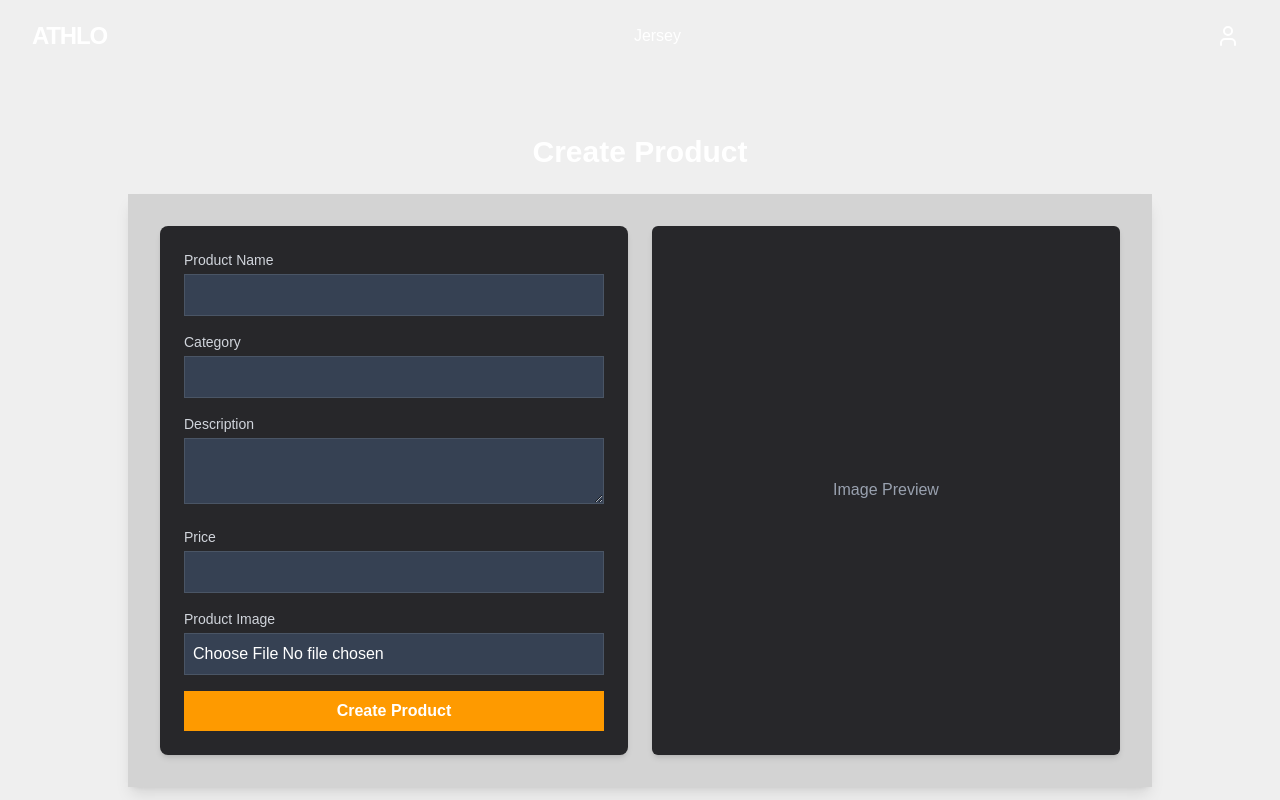
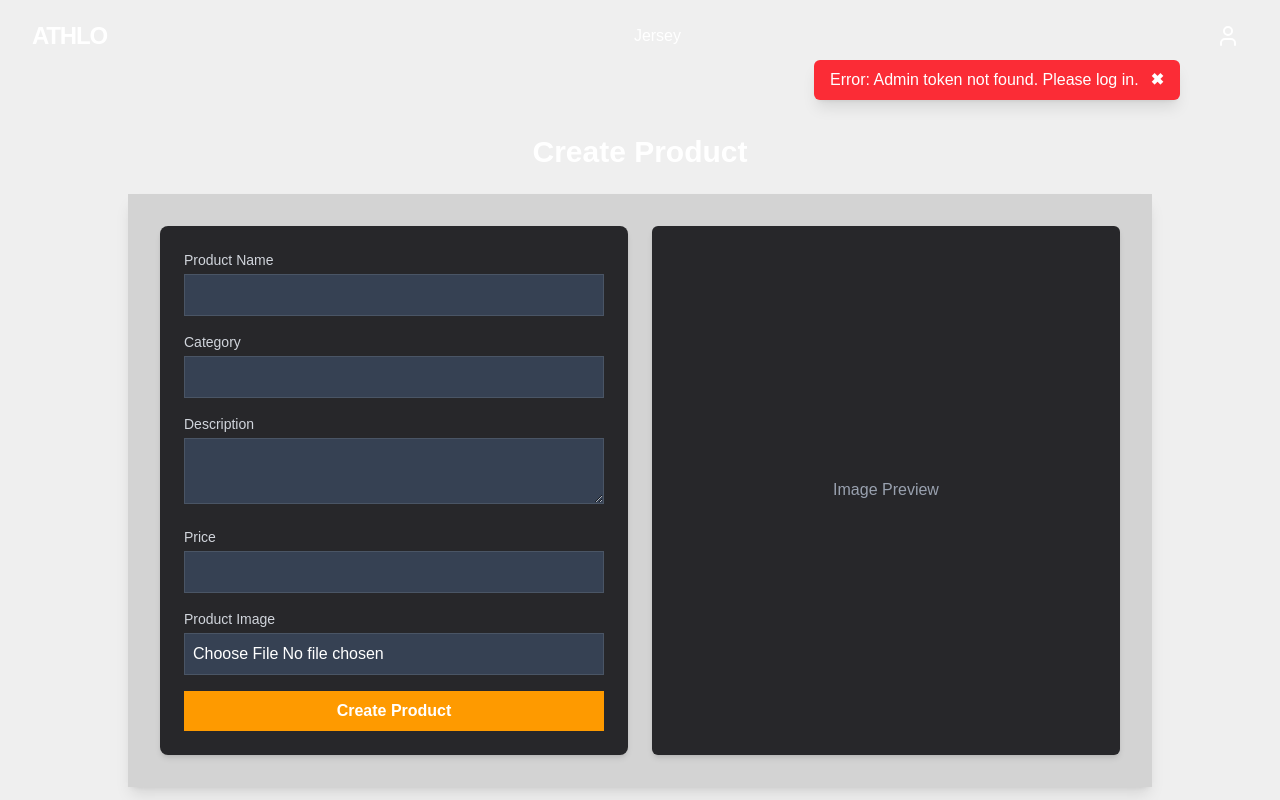
Before and after one commit to ShalvinShaji/athlo_admin, a Next.js app: page /createproduct in a window 1280 px wide. Both pictures are taken after typing "Sample", "Sample", "Sample", "5" into the empty fields and a click on the button "Create Product". Shown: the top 800 px of the page. Built offline with nearby package versions, Linux system fonts and the light colour scheme; no server answers.

Commit message:
created custom toast message for product creation and error

```diff
--- a/app/createproduct/page.jsx
+++ b/app/createproduct/page.jsx
@@ -4,9 +4,19 @@ import { Formik, Form, Field, ErrorMessage } from "formik";
 import { useMutation } from "@tanstack/react-query";
 import axios from "@/lib/axiosInstance";
 import Cookies from "js-cookie";
+import AlertMessage from "@/components/AlertMessage";
 
 const CreateProduct = () => {
   const [preview, setPreview] = useState(null);
+  const [alert, setAlert] = useState({ type: "", message: "" });
+
+  const showAlert = (type, message) => {
+    setAlert({ type, message });
+
+    setTimeout(() => {
+      setAlert({ type: "", message: "" });
+    }, 3000);
+  };
 
   // React Query mutation for creating a product
   const createProductMutation = useMutation({
@@ -22,7 +32,6 @@ const CreateProduct = () => {
         productData,
         {
           headers: {
-            "Content-Type": "multipart/form-data",
             Authorization: `Bearer ${token}`,
           },
         }
@@ -31,10 +40,10 @@ const CreateProduct = () => {
       return response.data;
     },
     onSuccess: () => {
-      alert("Product created successfully!");
+      showAlert("success", "Product created successfully!");
     },
     onError: (error) => {
-      alert(`Error: ${error.message}`);
+      showAlert("error", `Error: ${error.message}`);
     },
   });
 
@@ -48,7 +57,14 @@ const CreateProduct = () => {
   };
 
   return (
-    <div className="flex flex-col items-center justify-center min-h-screen bg-[#1111] pt-[120px]">
+    <div className="flex flex-col items-center justify-center min-h-screen bg-[#1111] pt-[120px] relative">
+      {/* Alert Message Component */}
+      <AlertMessage
+        type={alert.type}
+        message={alert.message}
+        onClose={() => setAlert({ type: "", message: "" })}
+      />
+
       <h1 className="text-3xl font-bold text-white mb-6">Create Product</h1>
 
       <div className="flex w-[80%] p-8 bg-[#2222] shadow-lg gap-6">
@@ -71,13 +87,15 @@ const CreateProduct = () => {
             }}
             onSubmit={async (values, { setSubmitting, resetForm }) => {
               try {
-                const formData = new FormData();
-                formData.append("name", values.name);
-                formData.append("category", values.category);
-                formData.append("description", values.description);
-                formData.append("price", values.price);
+                const productData = {
+                  name: values.name,
+                  category: values.category,
+                  description: values.description,
+                  price: values.price,
+                };
 
-                createProductMutation.mutate(formData);
+                createProductMutation.mutate(productData);
+
                 resetForm();
                 setPreview(null);
               } catch (error) {
--- /dev/null
+++ b/components/AlertMessage.jsx
@@ -0,0 +1,21 @@
+"use client";
+import { useState, useEffect } from "react";
+
+const AlertMessage = ({ type, message, onClose }) => {
+  if (!message) return null;
+
+  return (
+    <div
+      className={`fixed top-15 right-25 px-4 py-2 rounded-md shadow-lg text-white ${
+        type === "success" ? "bg-green-500" : "bg-red-500"
+      }`}
+    >
+      {message}
+      <button className="ml-3 font-bold" onClick={onClose}>
+        ✖
+      </button>
+    </div>
+  );
+};
+
+export default AlertMessage;
```
